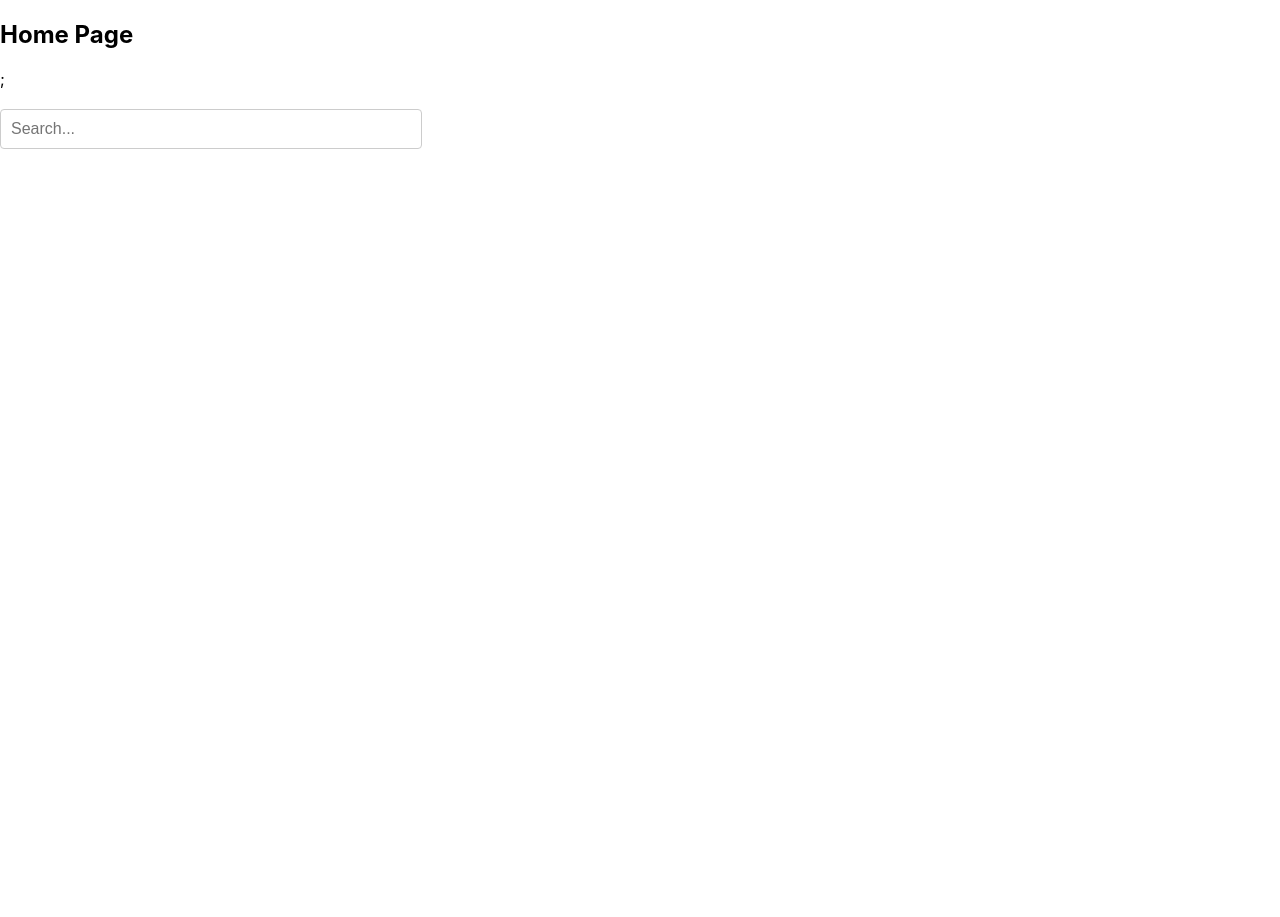
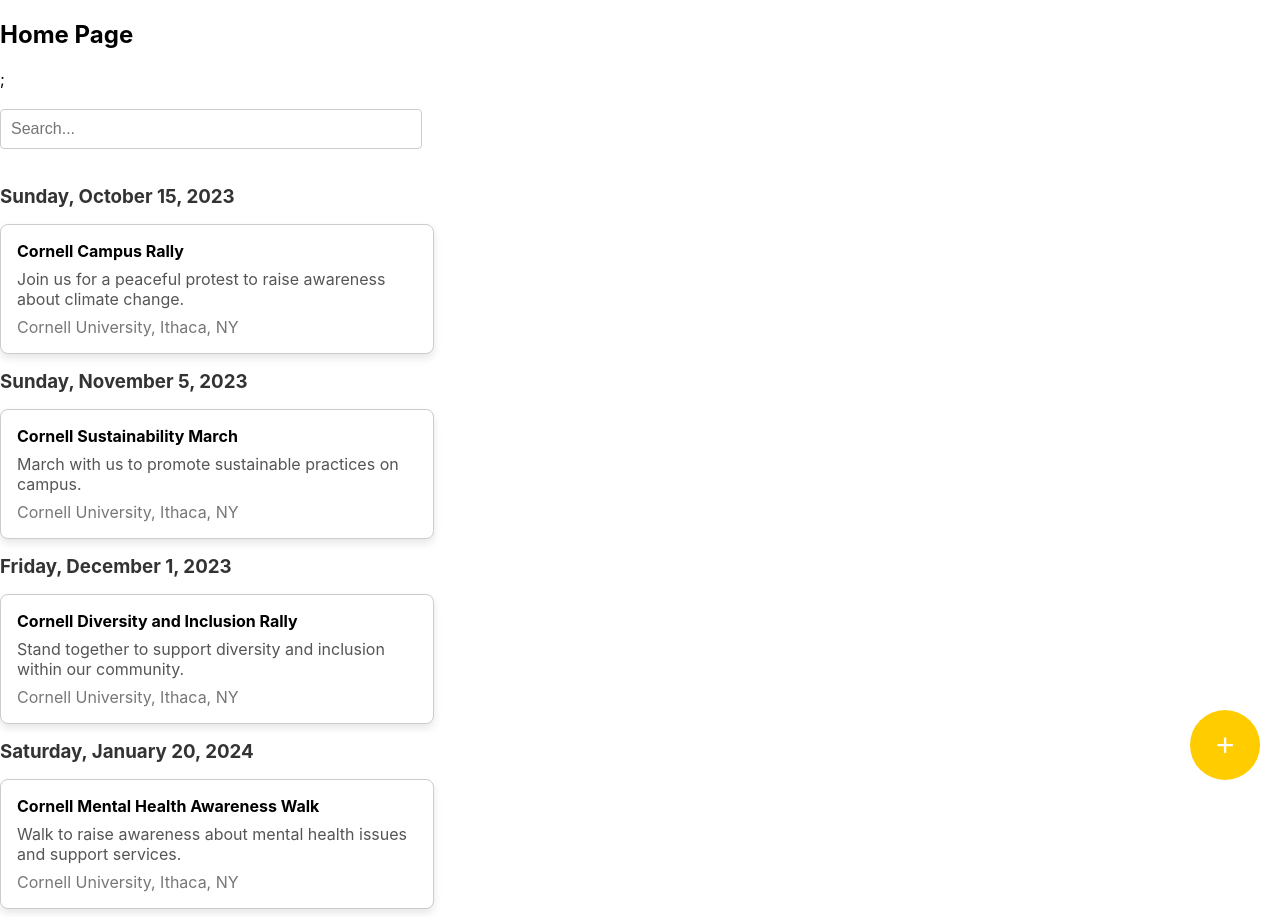
Before and after one commit to sc103121/Rally, a React (Create React App) app in the folder frontend/rally/: page / in a window 1280 px wide. Before the commit the page ends 800 px from the top, so only its background shows below. Built offline with nearby package versions, Linux system fonts and the light colour scheme.

Commit message:
home page eveents

```diff
--- /dev/null
+++ b/frontend/rally/src/components/create_event_button.jsx
@@ -0,0 +1,36 @@
+import React from "react";
+import { useNavigate } from "react-router-dom";
+
+export default function Create_event_button() {
+    const history = useNavigate();
+
+    const handleClick = () => {
+        history.push("/create-event");
+    };
+
+    return (
+        <div>
+            <button
+                onClick={handleClick}
+                style={{
+                    position: "fixed",
+                    bottom: "20px",
+                    right: "20px",
+                    width: "70px", // Increased width
+                    height: "70px", // Increased height
+                    borderRadius: "50%",
+                    backgroundColor: "#ffcc00", // Changed background color to a warmer, more neutral color
+                    color: "white",
+                    border: "none",
+                    fontSize: "32px", // Increased font size
+                    display: "flex",
+                    alignItems: "center",
+                    justifyContent: "center",
+                    cursor: "pointer",
+                }}
+            >
+                +
+            </button>
+        </div>
+    );
+}
--- /dev/null
+++ b/frontend/rally/src/components/event_thumbnail.jsx
@@ -0,0 +1,82 @@
+import React from 'react'
+
+const events = [
+    {
+        title: "Cornell Campus Rally",
+        description: "Join us for a peaceful protest to raise awareness about climate change.",
+        date: "2023-10-15",
+        time: "12:00 PM",
+        location: "Cornell University, Ithaca, NY"
+    },
+    {
+        title: "Cornell Sustainability March",
+        description: "March with us to promote sustainable practices on campus.",
+        date: "2023-11-05",
+        time: "2:00 PM",
+        location: "Cornell University, Ithaca, NY"
+    },
+    {
+        title: "Cornell Diversity and Inclusion Rally",
+        description: "Stand together to support diversity and inclusion within our community.",
+        date: "2023-12-01",
+        time: "1:00 PM",
+        location: "Cornell University, Ithaca, NY"
+    },
+    {
+        title: "Cornell Mental Health Awareness Walk",
+        description: "Walk to raise awareness about mental health issues and support services.",
+        date: "2024-01-20",
+        time: "11:00 AM",
+        location: "Cornell University, Ithaca, NY"
+    }
+];
+
+export default function Event_thumbnail() {
+const sortedEvents = events.sort((a, b) => new Date(a.date) - new Date(b.date));
+
+const groupedEvents = sortedEvents.reduce((acc, event) => {
+    const date = event.date;
+    if (!acc[date]) {
+        acc[date] = [];
+    }
+    acc[date].push(event);
+    return acc;
+}, {});
+
+return (
+    <div>
+        {Object.keys(groupedEvents).map(date => {
+            const formattedDate = new Date(date).toLocaleDateString('en-US', {
+                weekday: 'long',
+                day: 'numeric',
+                month: 'long',
+                year: 'numeric'
+            });
+            return (
+                <div key={date}>
+                    <h3 style={{ margin: '16px 0', color: '#333' }}>{formattedDate}</h3>
+                    {groupedEvents[date].map((eventDetails, index) => (
+                        <div key={index} style={{
+                            border: '1px solid #ccc',
+                            borderRadius: '8px',
+                            padding: '16px',
+                            margin: '8px 0',
+                            boxShadow: '0 4px 8px rgba(0, 0, 0, 0.1)',
+                            backgroundColor: '#fff',
+                            maxWidth: '400px'
+                        }}>
+                            <h4 style={{ margin: '0 0 8px 0' }}>{eventDetails.title}</h4>
+                            <p style={{ margin: '0 0 8px 0', color: '#555' }}>
+                                {eventDetails.description.length > 180
+                                    ? `${eventDetails.description.substring(0, 180)}...`
+                                    : eventDetails.description}
+                            </p>
+                            <p style={{ margin: '0', color: '#777' }}>{eventDetails.location}</p>
+                        </div>
+                    ))}
+                </div>
+            );
+        })}
+    </div>
+);
+}
--- a/frontend/rally/src/pages/Home.jsx
+++ b/frontend/rally/src/pages/Home.jsx
@@ -1,11 +1,15 @@
 import React from "react";
 import Search from "../components/search";
+import Event_thumbnail from "../components/event_thumbnail";
+import Create_event_button from "../components/create_event_button";
 
 function Home() {
   return (<div>
 
   <h2>Home Page</h2>;
   <Search />
+  <Event_thumbnail />
+  <Create_event_button />
   </div>)
 }
 
```
Also changed, not shown: frontend/rally/src/pages/Create_Event.jsx (added, +12 -0 lines).
